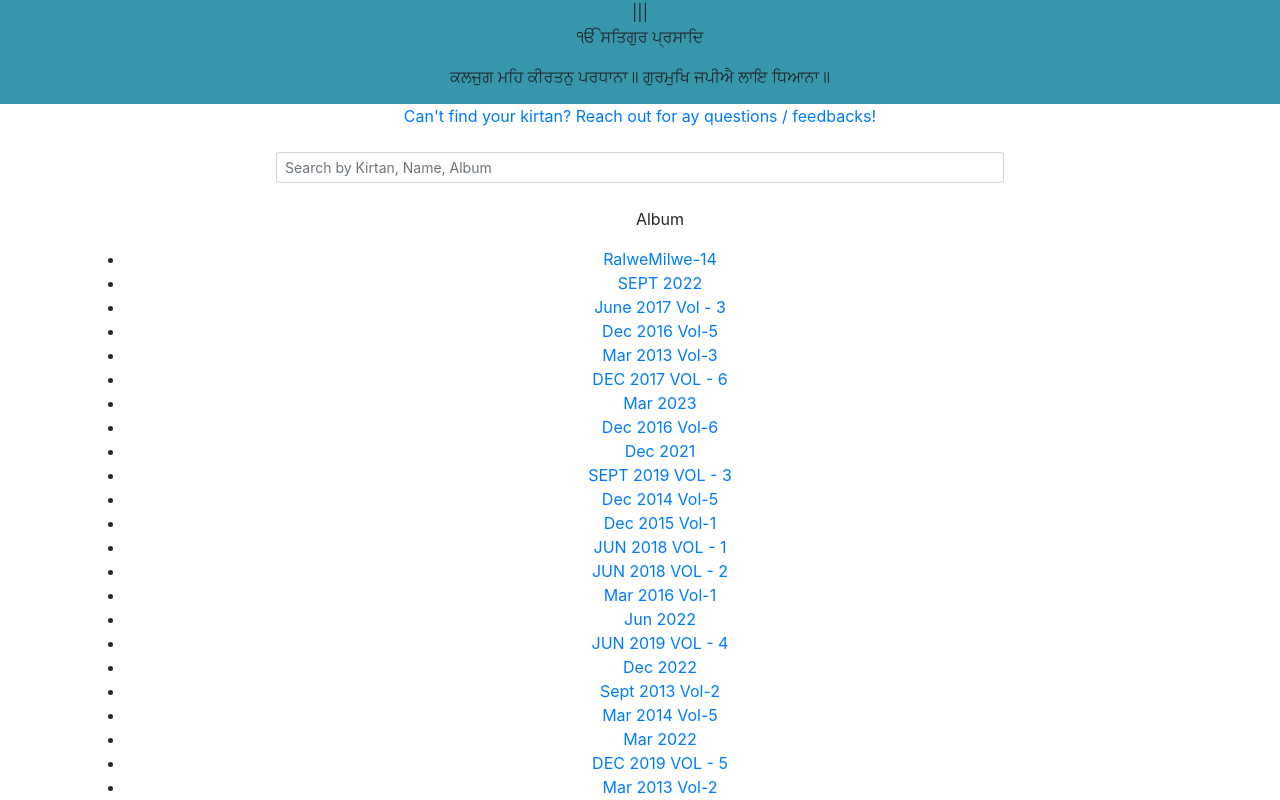
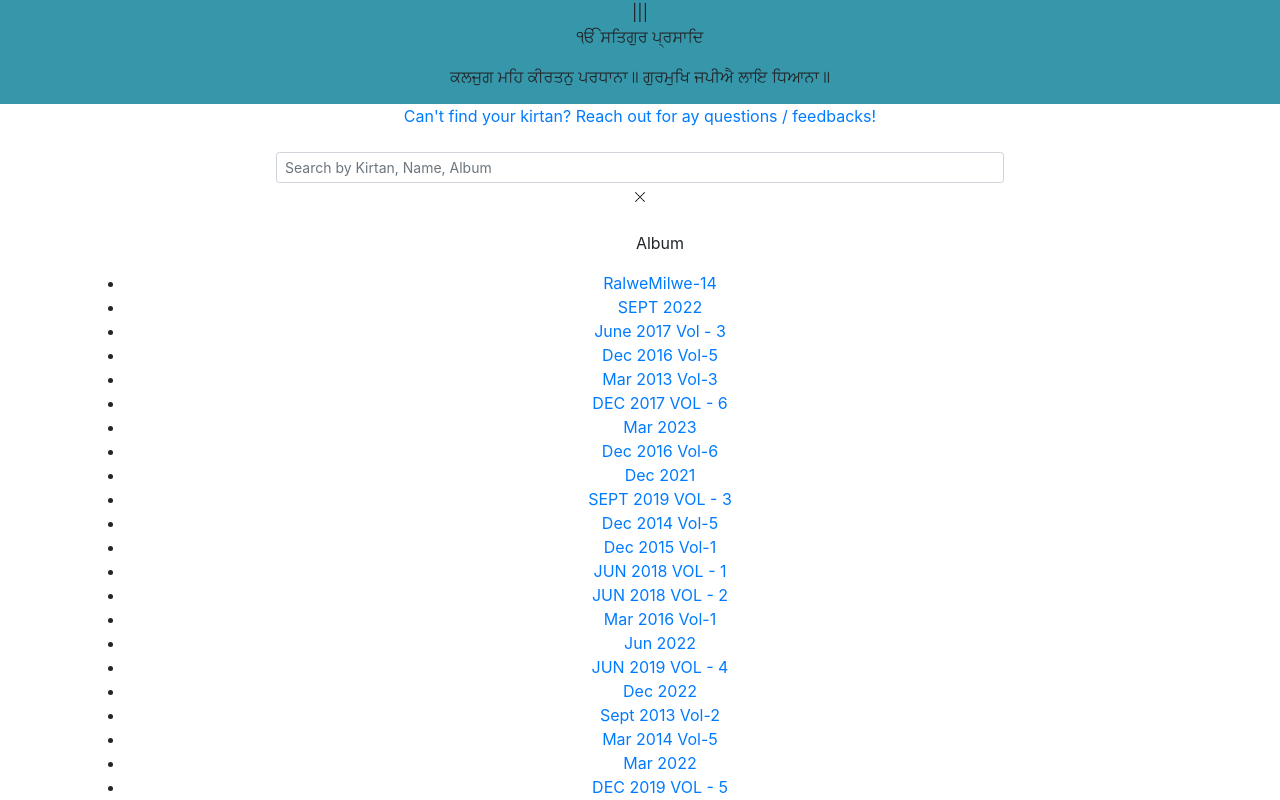
Before and after one commit to isupreetk/kirtan-frontend, a React (Create React App) app: page / in a window 1280 px wide. Shown: the top 800 px of the page. Built offline with nearby package versions, Linux system fonts and the light colour scheme.

Commit message:
reset search functionality

```diff
--- a/src/App.jsx
+++ b/src/App.jsx
@@ -83,45 +83,23 @@ function App() {
     console.log("ArtistFilter", artistFilter);
   };
 
-  // const getAlbumArtistFiltersData = (data) => {
-
-  // }
-
   const getAlbumFiltersData = (data) => {
-    console.log("albumFilter in getAlbumFiltersData", albumFilter);
-    console.log("data in getAlbumFiltersData", data);
     // albumFilteredKirtans = [];
     albumFilteredKirtans = data.filter((item) => {
-      // console.log(item);
-      // console.log(albumFilter[0]);
-      // console.log(item.Album === albumFilter[0]);
-      // console.log("item.Album", item.Album);
-      // console.log(
-      //   "albumFilter includes data",
-      //   albumFilter.includes(item.Album)
-      // );
       return albumFilter.includes(item.Album);
     });
-    console.log("ddalbumFilter in getAlbumFiltersData", albumFilter);
-    console.log("albumFilteredKirtans", albumFilteredKirtans);
     setAlbumFilteredKirtans(albumFilteredKirtans);
     setDisplayKirtans(albumFilteredKirtans);
   };
 
   const getArtistFiltersData = (data) => {
     let artistFilteredKirtans = data.filter((item) => {
-      // console.log(item);
-      // console.log(albumFilter[0]);
-      // console.log(item.Album === albumFilter[0]);
       return artistFilter.includes(item.Sevadar);
     });
-    console.log("ddartistFilter in getArtistFiltersData", artistFilter);
     setDisplayKirtans(artistFilteredKirtans);
   };
 
   useEffect(() => {
-    console.log("albumFilter useEffect", albumFilter);
-    console.log("dd", displayKirtans);
     if (albumFilter.length > 0 && artistFilter.length > 0) {
       getAlbumFiltersData(sortedSearchedKirtans);
       getArtistFiltersData(sortedSearchedKirtans);
@@ -141,7 +119,6 @@ function App() {
   // }, [artistFilter]);
 
   const getSortedSearchedKirtans = (data) => {
-    console.log("getSortedSearchedKirtans", data);
     let sortedData = data.sort((a, b) => {
       return b.Score - a.Score;
     });
@@ -263,9 +240,9 @@ function App() {
       }
     });
     setAllAlbums(allAlbums);
-    console.log("allAlbums", allAlbums);
+    // console.log("allAlbums", allAlbums);
     setAllArtists(allArtists);
-    console.log("allArtists", allArtists);
+    // console.log("allArtists", allArtists);
   }, [sortedSearchedKirtans]);
 
   useEffect(() => {
@@ -288,6 +265,16 @@ function App() {
 
   // const postSearchHistory = () => {};
 
+  const resetSearch = () => {
+    inputRef.current.value = "";
+    setSearchTerm("");
+    setSearchArray([]);
+    setCurrentPage(1);
+    setKirtans(kirtansData);
+    setDisplayKirtans(kirtansData);
+    setSortedSearchedKirtans(kirtansData);
+  };
+
   const handleSearch = () => {
     // event.preventDefault();
     setSearchTerm(inputRef.current.value);
@@ -296,6 +283,7 @@ function App() {
 
     // searchHistory.push(inputRef.current.value);
   };
+
   useEffect(() => {
     // Get Current Kirtans
     let indexOfLastKirtan = currentPage * entriesPerPage;
@@ -327,6 +315,7 @@ function App() {
             <SearchBar
               inputRef={inputRef}
               handleSearch={handleSearch}
+              resetSearch={resetSearch}
               // searchHistory={searchHistory}
             />
           </Col>
--- a/src/components/SearchBar/SearchBar.jsx
+++ b/src/components/SearchBar/SearchBar.jsx
@@ -1,7 +1,9 @@
 import "./SearchBar.scss";
 import Form from "react-bootstrap/Form";
+import { Container } from "react-bootstrap";
+import CloseButton from "../../assets/images/close-line-icon.png";
 
-function SearchBar({ inputRef, handleSearch }) {
+function SearchBar({ inputRef, handleSearch, resetSearch }) {
   // searchHistory
   //   console.log("searchHistory", searchHistory);
   return (
@@ -13,8 +15,13 @@ function SearchBar({ inputRef, handleSearch }) {
         ref={inputRef}
         placeholder="Search by Kirtan, Name, Album"
         onChange={handleSearch}
-        // className="md-6"
       />
+      <img
+        src={CloseButton}
+        alt="clear search"
+        className="search__close-button"
+        onClick={resetSearch}
+      ></img>
       {/* <form> */}
       {/* onSubmit={(event) => handleSearch(event)} */}
       {/* <input
--- a/src/components/SearchBar/SearchBar.scss
+++ b/src/components/SearchBar/SearchBar.scss
@@ -2,3 +2,12 @@
 //     width: 90%;
 //     height: 80px;
 // }
+
+.search
+
+{
+    &__close-button {
+    height: 10px;
+    width: 10px;
+}
+}
```
Also changed, not shown: src/assets/images/close-line-icon.png (added).
